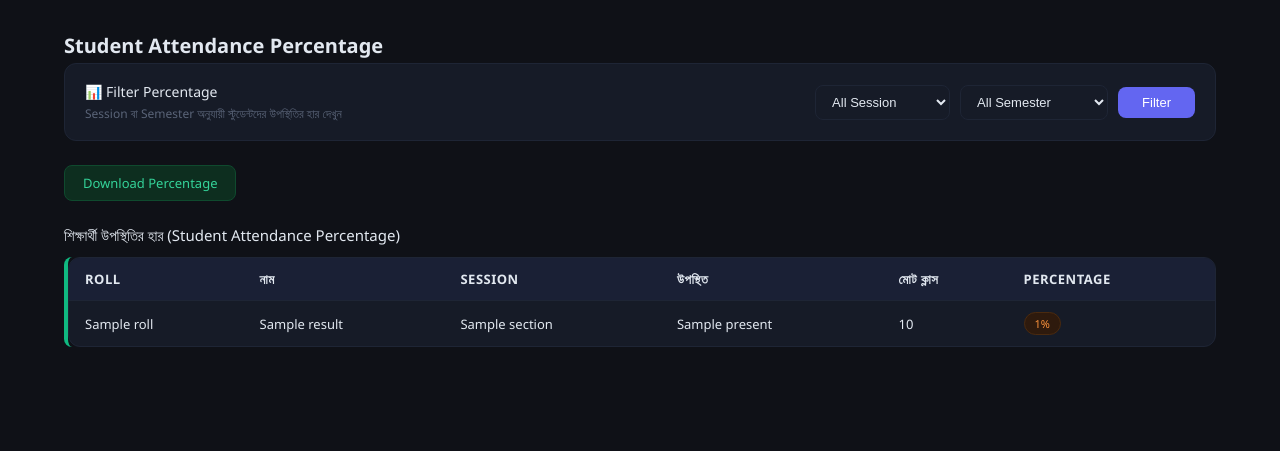
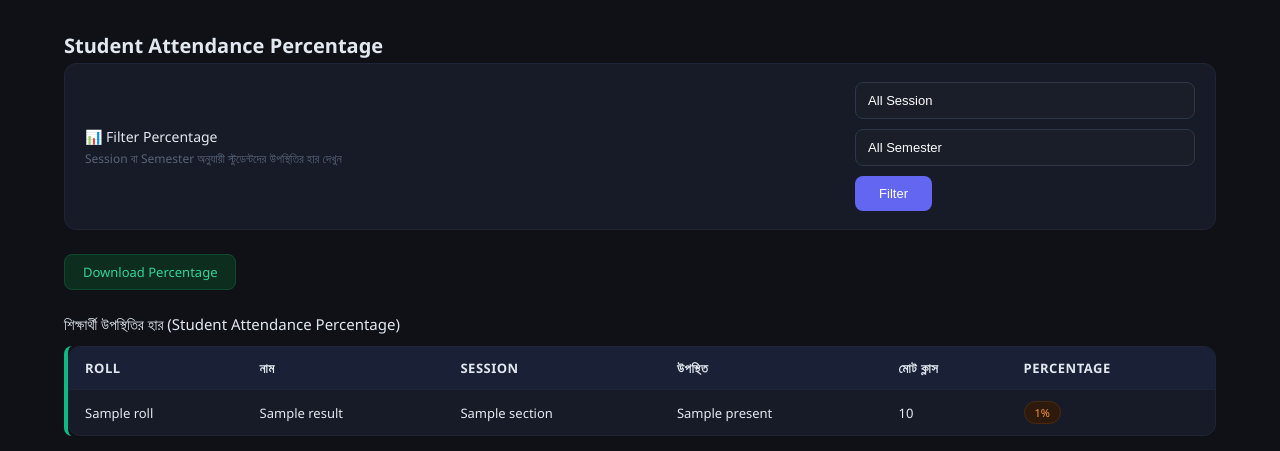
Before and after one commit to musfiqurshahriar/face-recognition-attendance-system, a Flask app: template frontend/templates/admin/percentage.html in a window 1280 px wide. Shown: the top 451 px of the page. Run offline with Flask 3, Linux system fonts and the light colour scheme; the template is opened without the code that fills it: most values are stand-ins (such as "Sample title", 1, 10 or a date in 2020).

Commit message:
Fixed mobile dropdown visibility in percentage page

```diff
--- a/frontend/templates/admin/percentage.html
+++ b/frontend/templates/admin/percentage.html
@@ -5,22 +5,28 @@
 <div class="notification-box" style="margin-bottom: 24px;">
     <div>
         <h3>📊 Filter Percentage</h3>
-        <p>Session বা Semester অনুযায়ী স্টুডেন্টদের উপস্থিতির হার দেখুন</p>
+        <p>Session বা Semester অনুযায়ী স্টুডেন্টদের উপস্থিতির হার দেখুন</p>
     </div>
     <form method="GET" class="filter-form" style="margin-bottom: 0;">
-        <select name="section">
-            <option value="">All Session</option>
+        <select name="section"
+            style="background-color: #1a1e29; color: #ffffff; border: 1px solid #2d3748; border-radius: 8px; padding: 10px 12px; width: 100%; -webkit-appearance: none; appearance: none;">
+            <option value="" style="color: #ffffff; background-color: #1a1e29;">All Session</option>
             {% for s in sections %}
-            <option value="{{ s }}" {% if s==selected_section %}selected{% endif %}>{{ s }}</option>
+            <option value="{{ s }}" {% if s==selected_section %}selected{% endif %}
+                style="color: #ffffff; background-color: #1a1e29;">{{ s }}</option>
             {% endfor %}
         </select>
-        <select name="semester">
-            <option value="">All Semester</option>
+
+        <select name="semester"
+            style="background-color: #1a1e29; color: #ffffff; border: 1px solid #2d3748; border-radius: 8px; padding: 10px 12px; width: 100%; -webkit-appearance: none; appearance: none;">
+            <option value="" style="color: #ffffff; background-color: #1a1e29;">All Semester</option>
             {% for s in semesters %}
-            <option value="{{ s }}" {% if s==selected_semester %}selected{% endif %}>{{ s }}</option>
+            <option value="{{ s }}" {% if s==selected_semester %}selected{% endif %}
+                style="color: #ffffff; background-color: #1a1e29;">{{ s }}</option>
             {% endfor %}
         </select>
-        <button type="submit" class="btn-primary" style="padding: 8px 24px;">Filter</button>
+
+        <button type="submit" class="btn-primary" style="padding: 10px 24px;">Filter</button>
     </form>
 </div>
 
@@ -34,7 +40,6 @@
     <div style="border-left: 4px solid #10b981; border-radius: 8px; overflow: hidden;">
         <table class="attendance-table" style="margin-top: 0;">
             <thead>
-
                 <tr>
                     <th>Roll</th>
                     <th>নাম</th>
@@ -60,14 +65,15 @@
                     </td>
                 </tr>
                 {% endfor %}
+
                 {% if not result %}
                 <tr>
                     <td colspan="6" style="text-align:center;color:var(--text-muted)">
-                    কোনো স্টুডেন্ট পাওয়া যায়নি
+                        কোনো স্টুডেন্ট পাওয়া যায়নি
                     </td>
                 </tr>
                 {% endif %}
             </tbody>
         </table>
     </div>
-{% endblock %}
+</div> {% endblock %}
```
Lines whose indentation alone changed are shown as unchanged.
